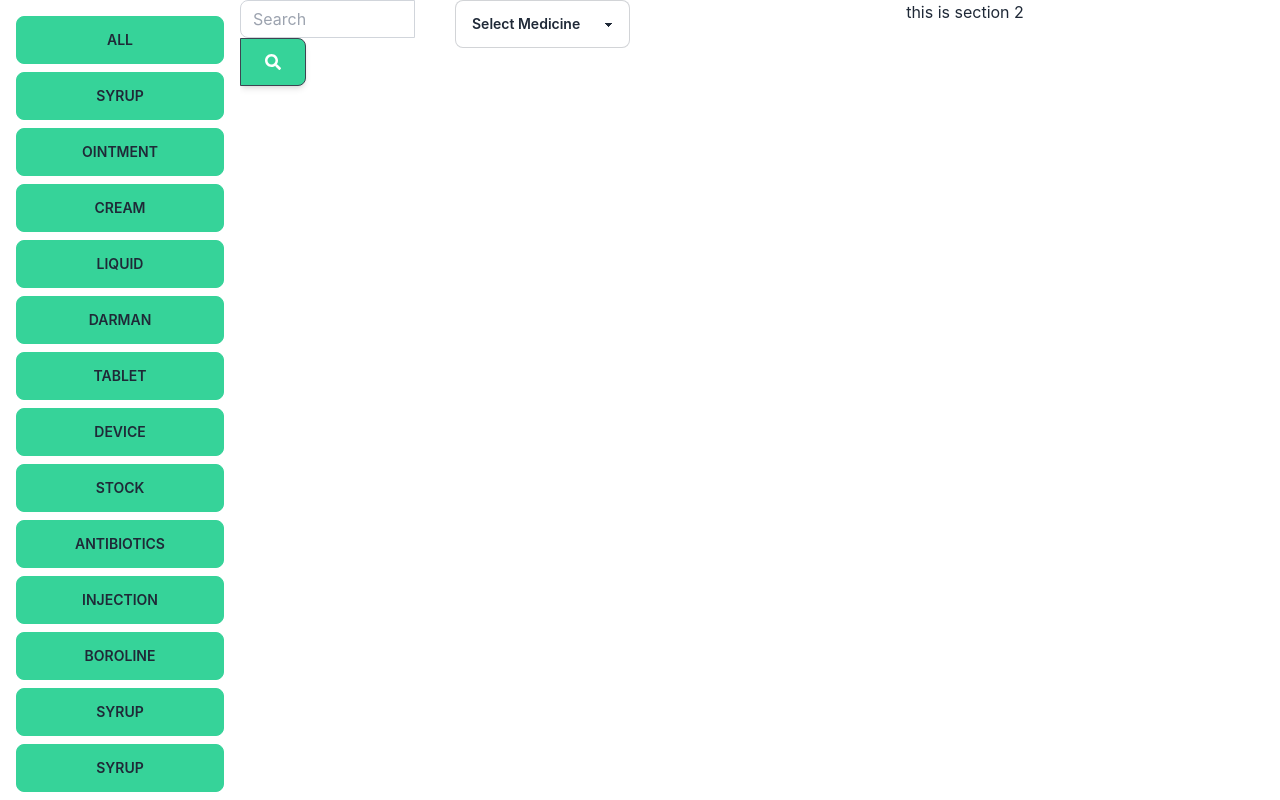
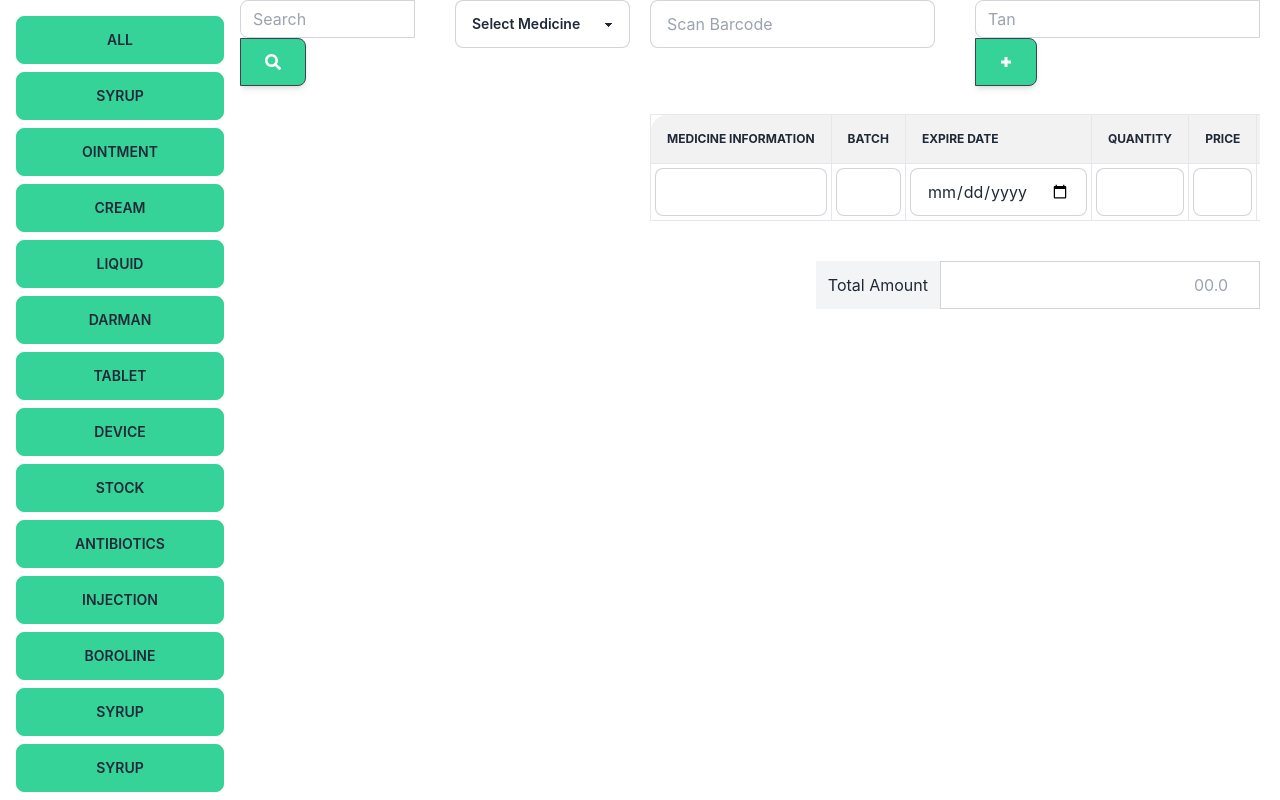
Before and after one commit to md-najmul-haque/medical-store-software, a React (Create React App) app: page / in a window 1280 px wide. Built offline with nearby package versions, Linux system fonts and the light colour scheme; what tw-elements would draw is missing.

Commit message:
medicine information row added

```diff
--- a/src/components/SalesBill.js
+++ b/src/components/SalesBill.js
@@ -1,6 +1,7 @@
 import React from 'react';
 import { useForm } from 'react-hook-form';
 import { Link } from 'react-router-dom';
+import SalesBillForm from './SalesBillForm';
 
 const SalesBill = () => {
     const { register, formState: { errors }, handleSubmit, reset } = useForm();
@@ -31,7 +32,7 @@ const SalesBill = () => {
                             </div>
 
                             <div className="form-control w-full">
-                                <select className="select w-full input-bordered">
+                                <select className="select w-full input-bordered focus:outline-none">
                                     <option disabled selected>Select Medicine</option>
                                     <option>1</option>
                                     <option>2</option>
@@ -64,7 +65,7 @@ const SalesBill = () => {
                 </div>
             </div>
             <div>
-                <h1>this is section 2</h1>
+                <SalesBillForm />
             </div>
         </div>
     );
--- /dev/null
+++ b/src/components/SalesBillForm.js
@@ -0,0 +1,110 @@
+import React from 'react';
+import { BiPlusMedical } from 'react-icons/bi';
+import { RiDeleteBin5Fill } from 'react-icons/ri';
+import { AiFillEye } from 'react-icons/ai';
+
+const SalesBillForm = () => {
+    return (
+        <div className='mr-5'>
+            <div className='grid grid-cols-2 gap-x-10'>
+                <div className="form-control w-full">
+                    <input
+                        type="qr"
+                        placeholder="Scan Barcode"
+                        className="input w-full input-bordered focus:outline-none"
+                    />
+                </div>
+
+                <div class="flex justify-center">
+                    <div class="mb-3 xl:w-96">
+                        <div class="input-group relative flex flex-wrap items-stretch w-full mb-4">
+                            <input type="search" class="form-control relative flex-auto min-w-0 block w-full px-3 py-1.5 text-base font-normal text-gray-700 bg-white bg-clip-padding border border-solid border-gray-300 rounded transition ease-in-out m-0 focus:text-gray-700 focus:bg-white focus:border-success focus:outline-none" placeholder="Tan" aria-label="Search" aria-describedby="button-addon2" />
+                            <button class="btn inline-block px-6 py-2.5 bg-success text-white font-medium text-xs leading-tight uppercase shadow-md hover:bg-success hover:shadow-lg focus:bg-success  focus:shadow-lg focus:outline-none focus:ring-0 active:bg-success active:shadow-lg transition duration-150 ease-in-out flex items-center" type="button" id="button-addon2">
+                                <BiPlusMedical />
+                            </button>
+                        </div>
+                    </div>
+                </div>
+
+            </div>
+
+            <div className="overflow-x-auto">
+                <table className="table w-full border">
+                    <thead className='py-10'>
+                        <tr>
+                            <th>Medicine Information</th>
+                            <th className='border'>Batch</th>
+                            <th className='border'>Expire date</th>
+                            <th className='border'>Quantity</th>
+                            <th className='border'>Price</th>
+                            <th className='border'>Discount %</th>
+                            <th className='border'>Total</th>
+                            <th className='border'>Action</th>
+                        </tr>
+                    </thead>
+                    <tbody>
+                        <tr>
+                            <th className='border p-1 '>
+                                <input
+                                    type="text"
+                                    className="input w-full input-bordered focus:outline-none"
+                                />
+                            </th>
+                            <td className='border p-1'>
+                                <input
+                                    type="text"
+                                    className="input w-full px-0 input-bordered focus:outline-none"
+                                />
+                            </td>
+                            <td className='border p-1'>
+                                <input
+                                    type="date"
+                                    className="input w-full max-w-xs input-bordered focus:outline-none"
+                                />
+                            </td>
+                            <td className='border p-1'>
+                                <input
+                                    type="number"
+                                    className="input w-full max-w-xs input-bordered focus:outline-none"
+                                />
+                            </td>
+                            <td className='border p-1'>
+                                <input
+                                    type="number"
+                                    className="input w-full max-w-xs input-bordered focus:outline-none"
+                                />
+                            </td>
+                            <td className='border p-1'>
+                                <input
+                                    type="number"
+                                    className="input w-full max-w-xs input-bordered focus:outline-none"
+                                />
+                            </td>
+                            <td className='border p-1'>
+                                <input
+                                    type="number"
+                                    className="input w-full max-w-xs input-bordered focus:outline-none"
+                                />
+                            </td>
+                            <td className='border p-1'>
+                                <button className='btn btn-sm bg-red-200 hover:bg-red-300 border-none text-red-600'><RiDeleteBin5Fill /></button>
+                                <button className='btn btn-sm bg-green-200 hover:bg-green-300 border-none text-green-700 ml-2'><AiFillEye /></button>
+                            </td>
+                        </tr>
+                    </tbody>
+                </table>
+                <div class="flex justify-end items-center mt-10  ">
+                    <h2 className='bg-gray-100 p-3'>Total Amount</h2>
+                    <input
+                        type="number"
+                        placeholder='00.0'
+                        className="input w-full max-w-xs input-bordered focus:outline-none rounded-none text-right"
+                    />
+                </div>
+
+            </div>
+        </div>
+    );
+};
+
+export default SalesBillForm;
```
